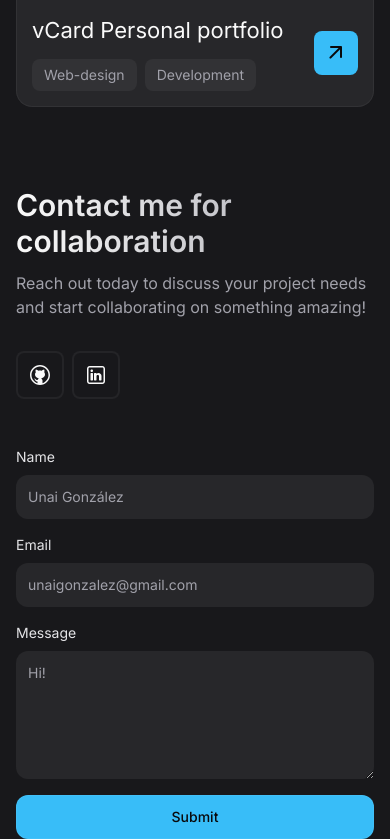
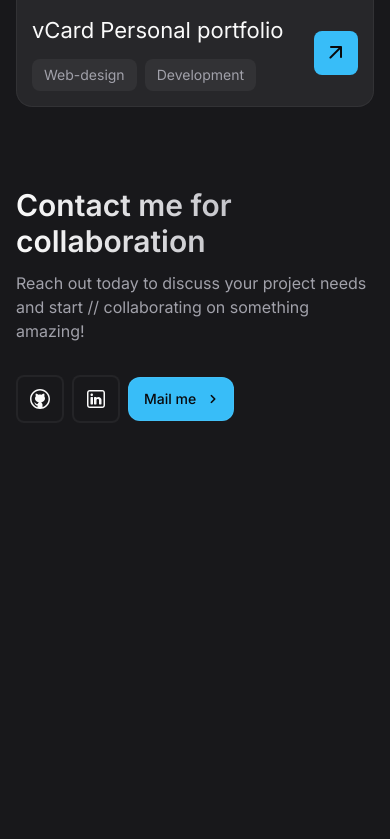
Before and after one commit to UnaiGonzalezGarces/unai-portfolio, a React (Vite) app: page / in a window 390 px wide. Shown: the part 4679-5518 px from the top of the page. After the commit the page ends 5142 px from the top, so only its background shows below. Built offline with nearby package versions, Linux system fonts and the light colour scheme.

Commit message:
Removed Footer, modified Contact, changed Wors to Projects, and added lenis

```diff
--- a/package.json
+++ b/package.json
@@ -10,6 +10,7 @@
     "preview": "vite preview"
   },
   "dependencies": {
+    "lenis": "^1.1.16",
     "prop-types": "^15.8.1",
     "react": "^18.3.1",
     "react-dom": "^18.3.1",
--- a/src/App.jsx
+++ b/src/App.jsx
@@ -2,7 +2,7 @@ import Header from './components/Header';
 import Hero from './components/Hero';
 import About from './components/About';
 import Skills from './components/Skills';
-import Work from './components/Work';
+import Projects from './components/Projects';
 import Contact from './components/Contact';
 
 const App = () => {
@@ -13,9 +13,9 @@ const App = () => {
         <Hero />
         <About />
         <Skills />
-        <Work />
-        <Contact />
+        <Projects />
       </main>
+      <Contact />
     </>
   );
 };
--- a/src/components/Contact.jsx
+++ b/src/components/Contact.jsx
@@ -1,3 +1,5 @@
+import { ButtonPrimary } from './Button';
+
 const socialLinks = [
   {
     href: 'https://www.github.com/codewithsadee-org',
@@ -40,14 +42,12 @@ const socialLinks = [
 const Contact = () => {
   return (
     <section id='contact' className='section'>
-      <div className='container lg:grid lg:grid-cols-2 lg:items-stretch'>
-        <div className='mb-12 lg:mb-0 lg:flex lg:flex-col'>
-          <h2 className='headline-2 lg:max-w-[12ch]'>
-            Contact me for collaboration
-          </h2>
+      <div className='container'>
+        <div className='mb-10 lg:mg-12'>
+          <h2 className='headline-2'>Contact me for collaboration</h2>
 
-          <p className='text-zinc-400 mt-3 mb-8 max-w-[50ch] lg:max-w-[30ch]'>
-            Reach out today to discuss your project needs and start
+          <p className='mt-3 mb-8 text-zinc-400'>
+            Reach out today to discuss your project needs and start //
             collaborating on something amazing!
           </p>
 
@@ -62,67 +62,95 @@ const Contact = () => {
                 {icon}
               </a>
             ))}
+            <ButtonPrimary
+              href='mailto:unai.392@gmail.com'
+              label='Mail me'
+              icon='chevron_right'
+            />
           </div>
         </div>
-
-        <form action='' className='xl:pl-10 2xl:pl-20' method='POST'>
-          <div className='md:grid md:items-center md:grid-cols-2 md:gap-2'>
-            <div className='mb-4'>
-              <label htmlFor='name' className='label'>
-                Name
-              </label>
-
-              <input
-                type='text'
-                name='name'
-                id='name'
-                autoComplete='name'
-                required
-                placeholder='Unai González'
-                className='text-field'
-              />
-            </div>
-
-            <div className='mb-4'>
-              <label htmlFor='email' className='label'>
-                Email
-              </label>
-
-              <input
-                type='email'
-                name='email'
-                id='email'
-                autoComplete='email'
-                required
-                placeholder='unaigonzalez@gmail.com'
-                className='text-field'
-              />
-            </div>
-          </div>
-
-          <div className='mb-4'>
-            <label htmlFor='message' className='label'>
-              Message
-            </label>
-            <textarea
-              name='message'
-              id='message'
-              placeholder='Hi!'
-              required
-              className='resize-y text-field min-h-32 max-h-80'
-            ></textarea>
-          </div>
-
-          <button
-            type='submit'
-            className='btn btn-primary [&]:max-w-full w-full justify-center'
-          >
-            Submit
-          </button>
-        </form>
       </div>
     </section>
   );
 };
 
 export default Contact;
+
+//  =================================================== CON FORM ===================================================
+// return (
+//     <section id='contact' className='section'>
+//       <div className='container lg:grid lg:grid-cols-2 lg:items-stretch'>
+//         <div className='mb-12 lg:mb-0 lg:flex lg:flex-col'>
+//           <h2 className='headline-2 lg:max-w-[12ch]'>
+//             Contact me for collaboration
+//           </h2>
+//           <p className='text-zinc-400 mt-3 mb-8 max-w-[50ch] lg:max-w-[30ch]'>
+//             Reach out today to discuss your project needs and start
+//             collaborating on something amazing!
+//           </p>
+//           <div className='flex items-center gap-2 mt-auto'>
+//             {socialLinks.map(({ href, icon }, key) => (
+//               <a
+//                 key={key}
+//                 href={href}
+//                 className='grid w-12 h-12 place-items-center ring-inset ring-2 ring-zinc-50/5 rounded-lg transition-[background-color, color] hover:bg-zinc-50 hover:text-zinc-950 active:bg-zinc-50/80'
+//                 target='_blank'
+//               >
+//                 {icon}
+//               </a>
+//             ))}
+//           </div>
+//         </div>
+//         <form action='' className='xl:pl-10 2xl:pl-20' method='POST'>
+//           <div className='md:grid md:items-center md:grid-cols-2 md:gap-2'>
+//             <div className='mb-4'>
+//               <label htmlFor='name' className='label'>
+//                 Name
+//               </label>
+//               <input
+//                 type='text'
+//                 name='name'
+//                 id='name'
+//                 autoComplete='name'
+//                 required
+//                 placeholder='Unai González'
+//                 className='text-field'
+//               />
+//             </div>
+//             <div className='mb-4'>
+//               <label htmlFor='email' className='label'>
+//                 Email
+//               </label>
+//               <input
+//                 type='email'
+//                 name='email'
+//                 id='email'
+//                 autoComplete='email'
+//                 required
+//                 placeholder='unaigonzalez@gmail.com'
+//                 className='text-field'
+//               />
+//             </div>
+//           </div>
+//           <div className='mb-4'>
+//             <label htmlFor='message' className='label'>
+//               Message
+//             </label>
+//             <textarea
+//               name='message'
+//               id='message'
+//               placeholder='Hi!'
+//               required
+//               className='resize-y text-field min-h-32 max-h-80'
+//             ></textarea>
+//           </div>
+//           <button
+//             type='submit'
+//             className='btn btn-primary [&]:max-w-full w-full justify-center'
+//           >
+//             Submit
+//           </button>
+//         </form>
+//       </div>
+//     </section>
+//   );
--- a/src/components/Navbar.jsx
+++ b/src/components/Navbar.jsx
@@ -36,13 +36,8 @@ const Navbar = ({ navOpen }) => {
       className: 'nav-link',
     },
     {
-      label: 'Work',
-      link: '#work',
-      className: 'nav-link',
-    },
-    {
-      label: 'Reviews',
-      link: '#reviews',
+      label: 'Projects',
+      link: '#projects',
       className: 'nav-link',
     },
     {
--- a/src/components/Work.jsx
+++ b/src/components/Projects.jsx
@@ -1,6 +1,6 @@
 import ProjectCard from './ProjectCard';
 
-const works = [
+const projects = [
   {
     imgSrc: '/public/project-1.jpg',
     title: 'Full stack music app',
@@ -39,14 +39,14 @@ const works = [
   },
 ];
 
-const Work = () => {
+const Projects = () => {
   return (
-    <section className='section' id='work'>
+    <section className='section' id='projects'>
       <div className='container'>
         <h2 className='mb-8 headline-2'>My portfolio highlights</h2>
 
         <div className='grid gap-x-4 gap-y-5 grid-cols-[repeat(auto-fill,_minmax(280px,_1fr))]'>
-          {works.map(({ imgSrc, title, tags, projectLink }, key) => (
+          {projects.map(({ imgSrc, title, tags, projectLink }, key) => (
             <ProjectCard
               key={key}
               imgSrc={imgSrc}
@@ -61,4 +61,4 @@ const Work = () => {
   );
 };
 
-export default Work;
+export default Projects;
```
Also changed, not shown: 1 other file (tests, documents, lock files or other folders).
